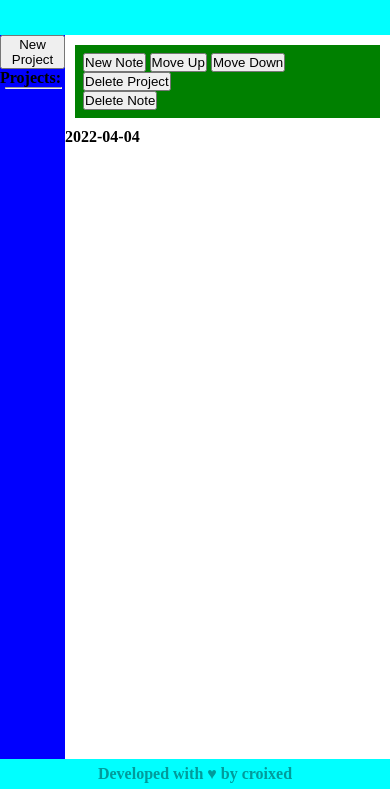
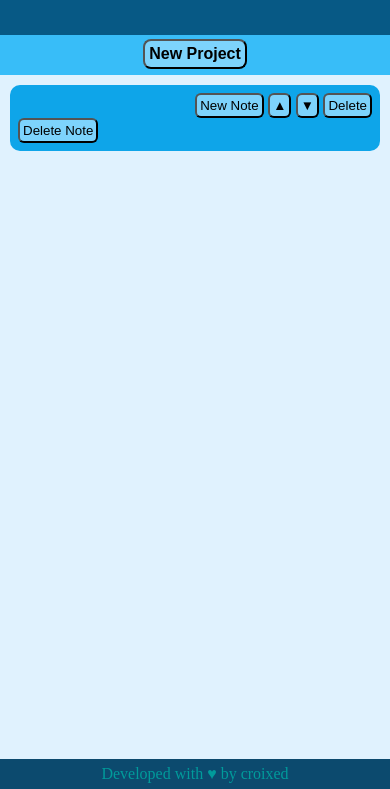
Before and after one commit to FedassaMeg/notes, a website built with webpack: page dist/index.html in a window 390 px wide. Shown: the part 55-844 px from the top of the page. Built offline with Linux system fonts and the light colour scheme.

Commit message:
added mobile support

```diff
--- a/src/style.css
+++ b/src/style.css
@@ -17,11 +17,35 @@ img {
 
 .header {
   grid-column: 1 / -1;
-  background-color: cyan;
+  display: flex;
+  justify-content: center;
+  font-size: 2.2rem;
+  font-weight: bold;
+  font-family: sans-serif;
+  color: white;
+  background-color: #075985; /* sky 800 */
 }
 
 .menu {
-  background-color: blue;
+  display: flex;
+  flex-direction: column;
+  align-items: center;
+  background-color: #38bdf8; /* sky 400 */
+}
+
+.content button {
+  border-radius: 6px;
+  background-color: #7dd3fc;
+  padding: 3px;
+}
+
+.menu button {
+  border-radius: 8px;
+  font-weight: bold;
+  padding: 5px;
+  font-size: 1rem;
+  background-color: #7dd3fc;
+  margin: 14px;
 }
 
 hr {
@@ -29,11 +53,24 @@ hr {
   width: 86%;
 }
 
+.content {
+  background-color: #e0f2fe; /* sky 100 */
+}
+
 .project {
-  background-color: green;
+  background-color: #0ea5e9; /* sky 500 */
+  border-radius: 10px;
   margin: 10px;
   padding: 8px;
   font-family: sans-serif;
+}
+
+.title-container {
+  display: flex;
+}
+
+.project-buttons {
+  margin-left: auto;
 }
 
 .project-title {
@@ -52,6 +89,33 @@ hr {
   justify-content: center;
   align-items: center;
 
-  background-color: cyan;
+  background-color: #0c4a6e;
   color: rgb(1, 155, 155);
 }
+
+@media only screen and (max-width: 500px) {
+  .title-container {
+    flex-wrap: wrap;
+  }
+
+  .container {
+    grid-template: 90px 40px 1fr 30px / 1fr;
+  }
+
+  .menu {
+    grid-column: 1 / -1;
+    justify-content: center;
+  }
+
+  .menu button {
+    padding: 4px;
+  }
+
+  .menu-projs {
+    font-size: 0px;
+  }
+
+  hr {
+    width: 0px;
+  }
+}
```
Also changed, not shown: dist/bundle.js, dist/index.html.
